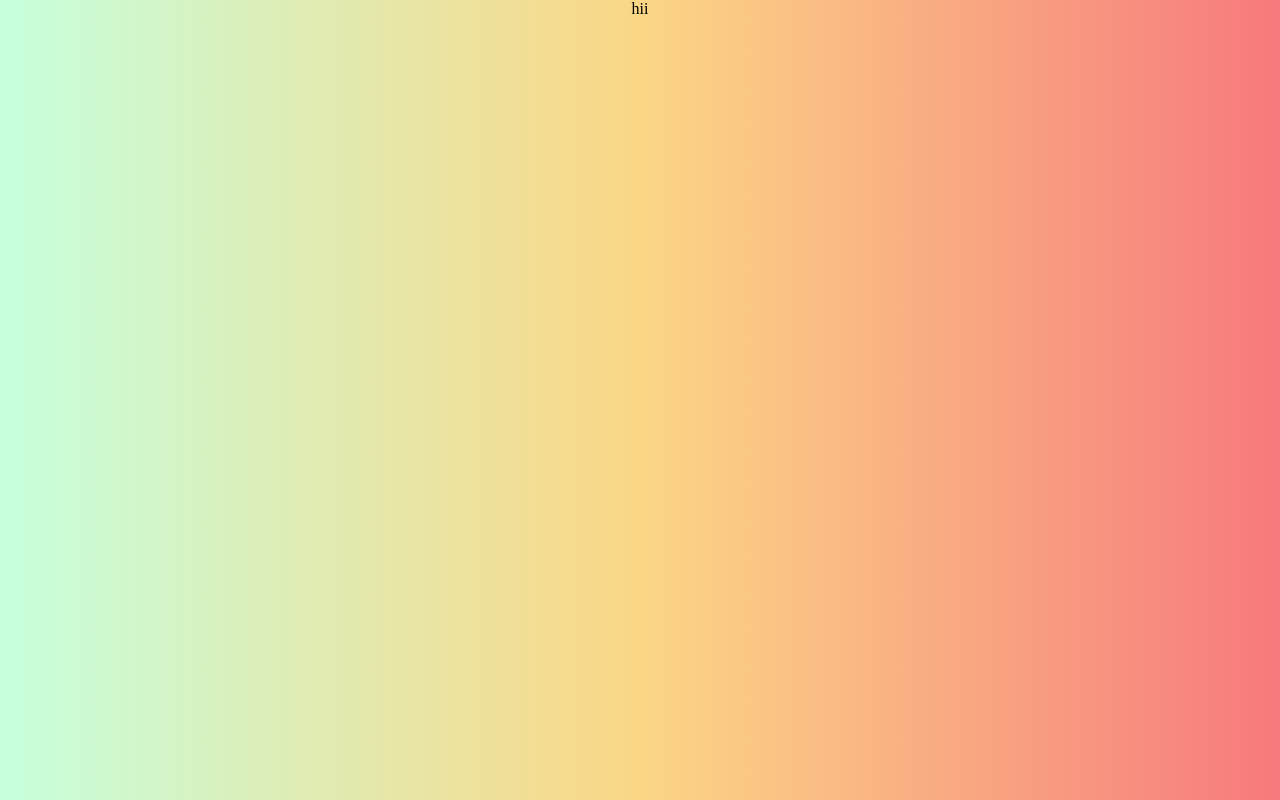
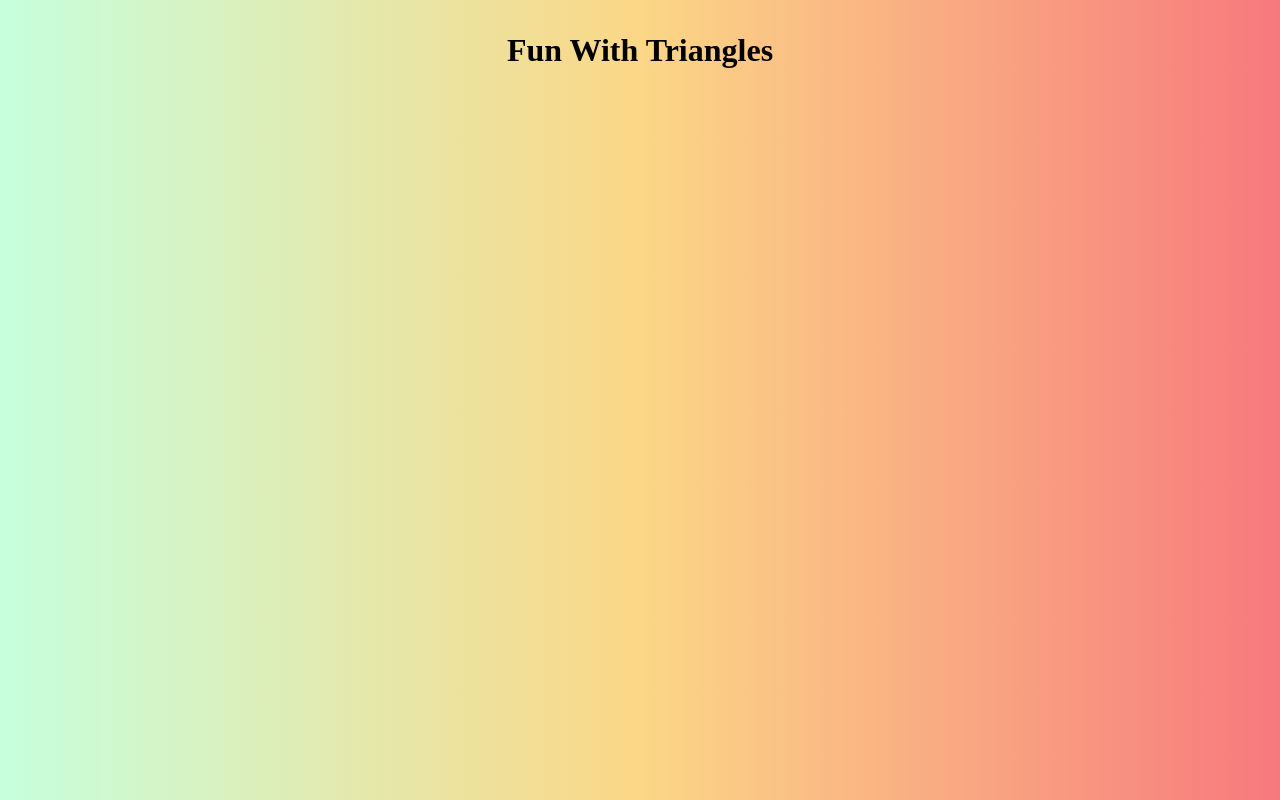
Before and after one commit to roht2103/fun-with-triangles, a plain HTML site: page index.html in a window 1280 px wide. Drawn offline with Linux system fonts and the light colour scheme.

Commit message:
add container

```diff
--- a/index.html
+++ b/index.html
@@ -7,6 +7,8 @@
     <link rel="stylesheet" href="style.css">
 </head>
 <body>
-    hii
+    <div class="container">
+        <h1>Fun With Triangles</h1>
+    </div>
 </body>
 </html>
--- a/style.css
+++ b/style.css
@@ -13,3 +13,7 @@ body{
     color: black;
     background-image: linear-gradient(to right, #c6ffdd, #fbd786, #f7797d);
 }
+
+.container{
+    margin-top: 2rem;
+}
```
